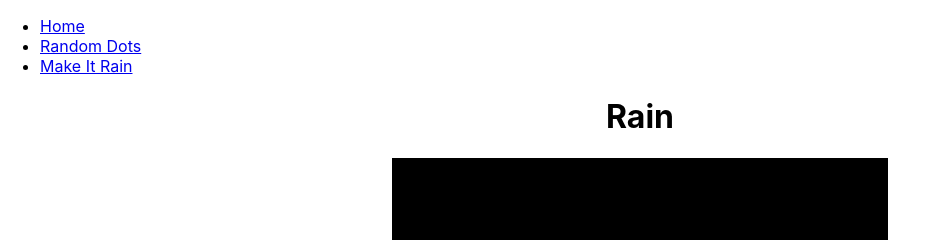
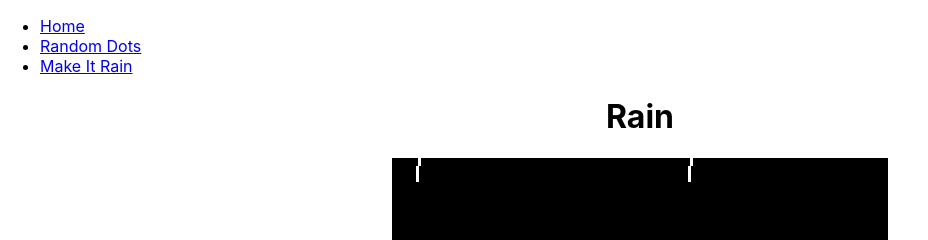
Before and after one commit to breadoliveoilsalt/getMouz, a React (Create React App) app in the folder client/: page /rain in a window 1280 px wide. Shown: the top 240 px of the page, without its empty margins (0-928 px from the left). Built offline with nearby package versions, Linux system fonts and the light colour scheme.

Commit message:
IMP, initially - random rain drops now appear at top of box.  To refactor and add movement

```diff
--- a/client/src/components_container/rainDropComponent.js
+++ b/client/src/components_container/rainDropComponent.js
@@ -11,9 +11,10 @@
   render() {
 
     const segments = this.props.segments.map( (segment) => {
+
       const segmentStyle = {
           position: segment.position,
-          backgroundColor: segment.color,
+          backgroundColor: segment.backgroundColor,
           height: segment.height,
           width: segment.width,
           left: `${segment.left}em`,
```
